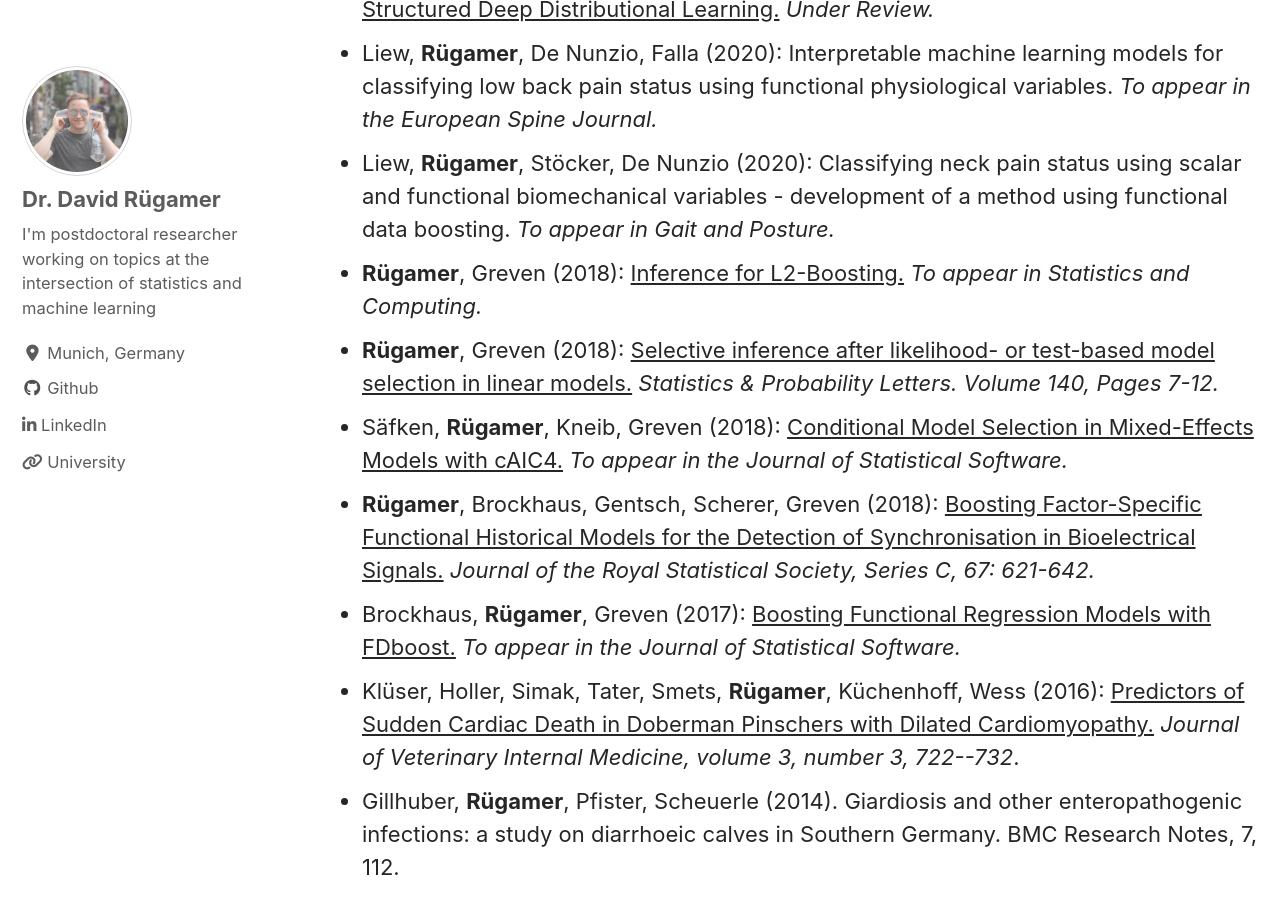
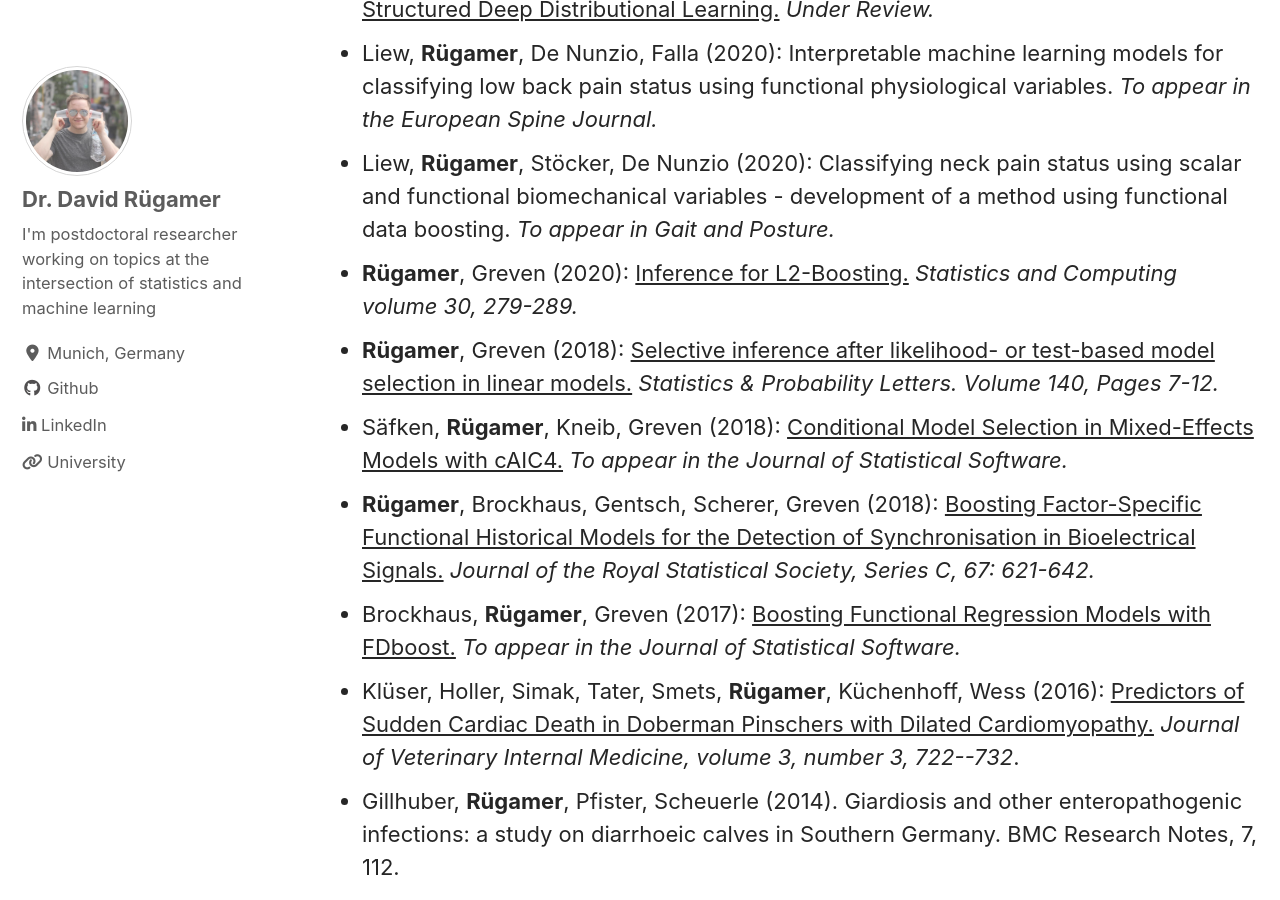
Before and after one commit to davidruegamer/davidruegamer.github.io, a Jekyll site: the page built from _pages/publications.md, in a window 1280 px wide and 900 px high, scrolled down 713 px. Built offline with Jekyll 4.4.1, drawn with Linux system fonts in a browser that asks for light colours; cached includes are drawn as plain includes; nearby versions of some CDN libraries; comment, search, counter and statistics services are not loaded; a style sheet for code colours, icons or effects is not loaded.

Commit message:
add boosting paper journal

```diff
--- a/_pages/publications.md
+++ b/_pages/publications.md
@@ -20,7 +20,7 @@ Publications
 <li> <b>R&uuml;gamer</b>, Kolb and Klein (2020): <a href="https://arxiv.org/abs/2002.05777">A Unifying Network Architecture for Semi-Structured Deep Distributional Learning.</a> <i>Under Review.</i></li>
 <li> Liew, <b>R&uuml;gamer</b>, De Nunzio, Falla (2020): Interpretable machine learning models for classifying low back pain status using functional physiological variables. <i>To appear in the European Spine Journal.</i></li>
 <li> Liew, <b>R&uuml;gamer</b>, St&ouml;cker, De Nunzio (2020): Classifying neck pain status using scalar and functional biomechanical variables - development of a method using functional data boosting. <i>To appear in Gait and Posture.</i></li>
-<li> <b>R&uuml;gamer</b>, Greven (2018): <a href="https://arxiv.org/abs/1805.01852">Inference for L2-Boosting.</a> <i>To appear in Statistics and Computing.</i></li>
+<li> <b>R&uuml;gamer</b>, Greven (2020): <a href="https://doi.org/10.1007/s11222-019-09882-0">Inference for L2-Boosting.</a> <i>Statistics and Computing volume 30, 279-289.</i></li>
 <li> <b>R&uuml;gamer</b>, Greven (2018): <a href="https://www.sciencedirect.com/science/article/pii/S0167715218301640">Selective inference after likelihood- or test-based model selection in linear models.</a> <i>Statistics & Probability Letters. Volume 140, Pages 7-12.</i> </li>
   <li> S&auml;fken, <b>R&uuml;gamer</b>, Kneib, Greven (2018): <a href="https://arxiv.org/abs/1803.05664">Conditional Model Selection in Mixed-Effects Models with cAIC4.</a> <i>To appear in the Journal of Statistical Software.</i> </li>
   <li> <b>R&uuml;gamer</b>, Brockhaus, Gentsch, Scherer, Greven (2018): <a href="http://arxiv.org/abs/1609.06070">Boosting Factor-Specific Functional Historical Models for the
```
